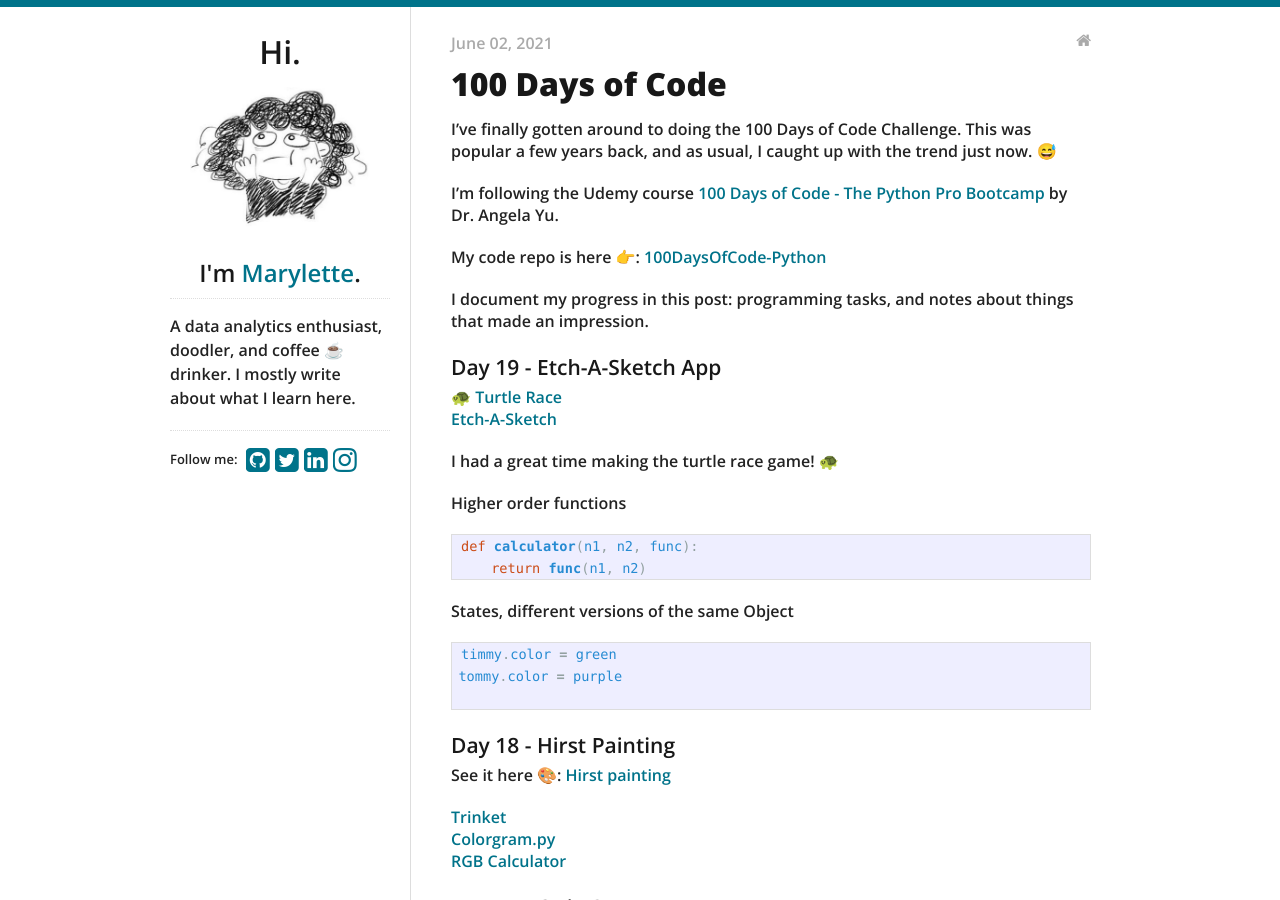
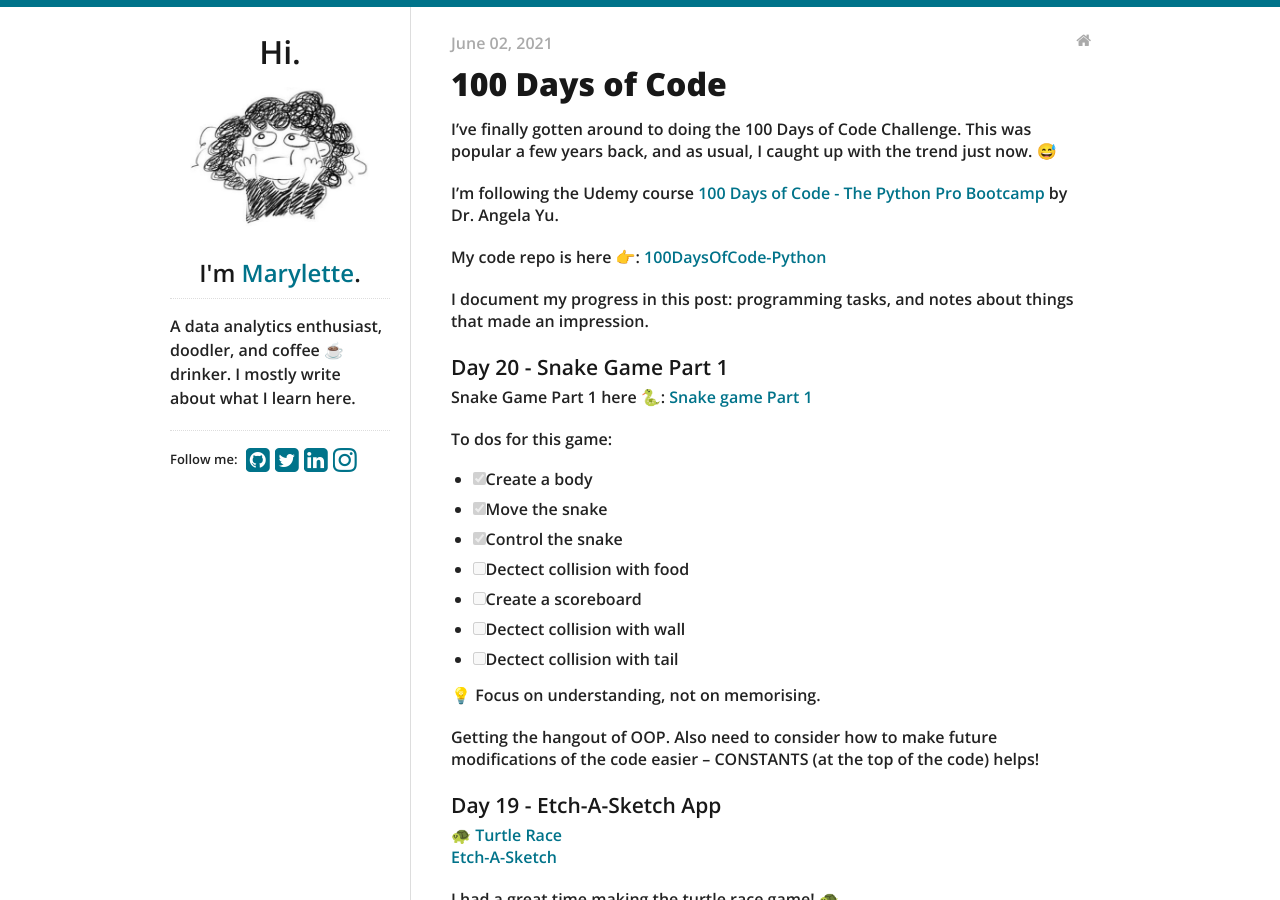
Before and after one commit to maryletteroa/maryletteroa.github.io, a Jekyll site: the page built from _posts/2021-06-02-hundred-days-of-python.md, in a window 1280 px wide and 900 px high. Built offline with Jekyll 4.4.1, drawn with Linux system fonts in a browser that asks for light colours.

Commit message:
update post

```diff
--- a/_posts/2021-06-02-hundred-days-of-python.md
+++ b/_posts/2021-06-02-hundred-days-of-python.md
@@ -13,10 +13,30 @@
 
 I document my progress in this post: programming tasks, and notes about things that made an impression.
 
+
+#### Day 20 - Snake Game Part 1
+
+Snake Game Part 1 here 🐍: [Snake game Part 1](https://replit.com/@maryletteroa/snake-game-part-1)
+
+To dos for this game:
+
+- [x] Create a body
+- [x] Move the snake
+- [x] Control the snake
+- [ ] Dectect collision with food
+- [ ] Create a scoreboard
+- [ ] Dectect collision with wall
+- [ ] Dectect collision with tail
+
+💡 Focus on understanding, not on memorising.
+
+Getting the hangout of OOP. Also need to consider how to make future modifications of the code easier -- CONSTANTS (at the top of the code) helps!
+
 #### Day 19 - Etch-A-Sketch App
 
 🐢 [Turtle Race](https://replit.com/@maryletteroa/turtle-race)
 [Etch-A-Sketch](https://replit.com/@maryletteroa/etch-a-sketch)
+
 
 
 I had a great time making the turtle race game! 🐢
@@ -194,6 +214,11 @@
 
 Play my solution 🎮: [blackjack](https://replit.com/@maryletteroa/blackjack)
 
+<iframe
+    src="https://replit.com/@maryletteroa/blackjack?embed=True&outputonly=1"
+    style="width:600px; height:400px;"
+></iframe>
+
 You win if you score 21 or closer to 21 than the dealer. You lose if you score over 21. Full game rules are [here](https://bicyclecards.com/how-to-play/blackjack/). In this version, the deck is infinite.
 
 1. Sample without replacement:
```
